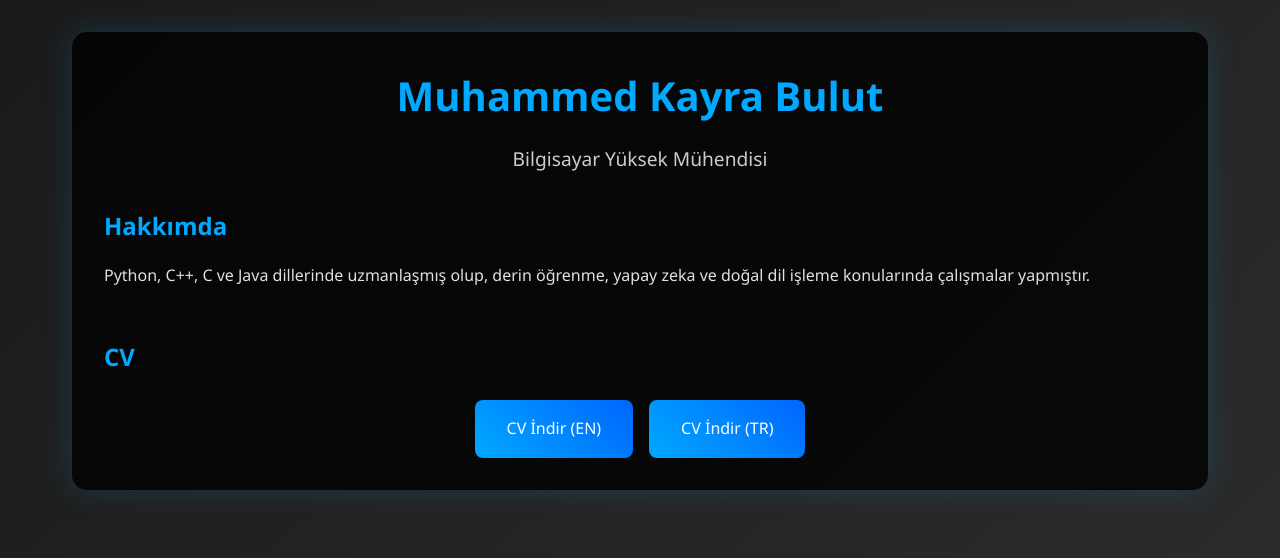
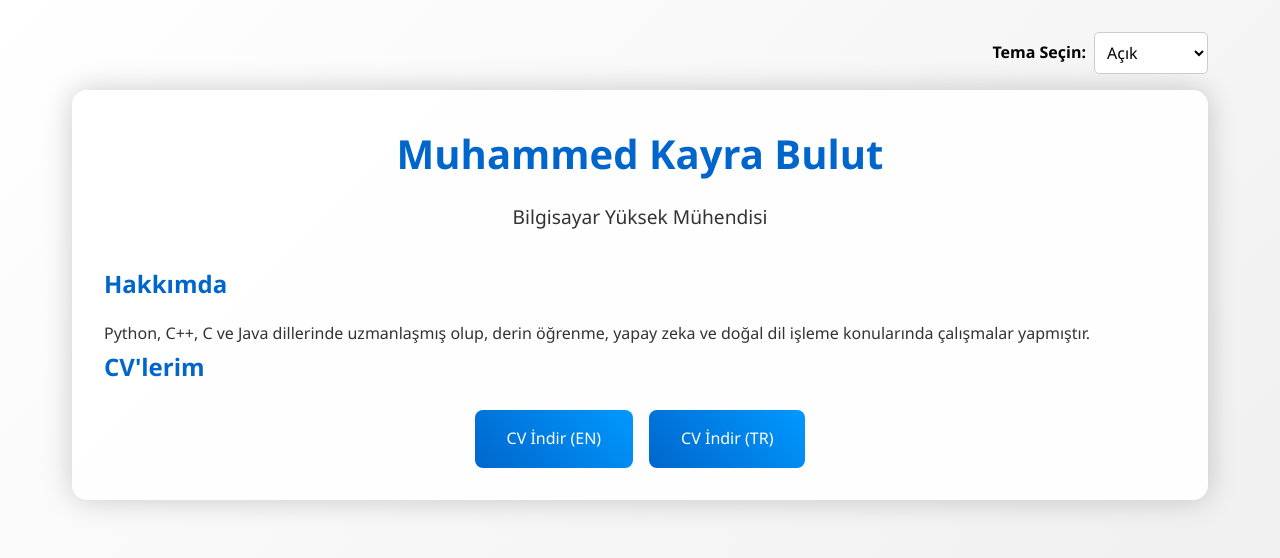
Before and after one commit to kaayra2000/kaayra2000.github.io, a plain HTML site: page index.html in a window 1280 px wide. Drawn offline with Linux system fonts and the light colour scheme.

Commit message:
tema seçme özelliği eklendi

```diff
--- a/css/main.css
+++ b/css/main.css
@@ -1,3 +1,68 @@
+/* Varsayılan Tema Değişkenleri */
+:root {
+    --background-gradient: linear-gradient(135deg, #f0f0f0, #e0e0e0);
+    --text-color: #000000;
+    --card-background: rgba(255, 255, 255, 0.8);
+    --heading-color: #0066cc;
+    --subtitle-color: #333333;
+    --bio-text-color: #333333;
+    --link-background: linear-gradient(45deg, #0066cc, #0099ff);
+}
+
+/* Tema Stilleri */
+/* Varsayılan Tema Değişkenleri */
+body {
+    --background-gradient: linear-gradient(135deg, #f0f0f0, #e0e0e0);
+    --text-color: #000000;
+    --card-background: rgba(255, 255, 255, 0.8);
+    --heading-color: #0066cc;
+    --subtitle-color: #333333;
+    --bio-text-color: #333333;
+    --link-background: linear-gradient(45deg, #0066cc, #0099ff);
+}
+
+/* Tema Stilleri */
+body.light {
+    --background-gradient: linear-gradient(135deg, #ffffff, #eeeeee);
+    --text-color: #000000;
+    --card-background: rgba(255, 255, 255, 0.9);
+    --heading-color: #0066cc;
+    --subtitle-color: #333333;
+    --bio-text-color: #333333;
+    --link-background: linear-gradient(45deg, #0066cc, #0099ff);
+}
+
+body.medium-light {
+    --background-gradient: linear-gradient(135deg, #dcdcdc, #c0c0c0);
+    --text-color: #111111;
+    --card-background: rgba(240, 240, 240, 0.9);
+    --heading-color: #0055aa;
+    --subtitle-color: #222222;
+    --bio-text-color: #222222;
+    --link-background: linear-gradient(45deg, #0055aa, #0077cc);
+}
+
+body.medium-dark {
+    --background-gradient: linear-gradient(135deg, #3a3a3a, #2d2d2d);
+    --text-color: #e0e0e0;
+    --card-background: rgba(60, 60, 60, 0.9); /* Rengi biraz açtık */
+    --heading-color: #00aaff;
+    --subtitle-color: #dddddd; /* Daha açık renk */
+    --bio-text-color: #dddddd; /* Daha açık renk */
+    --link-background: linear-gradient(45deg, #0077cc, #0099ee);
+}
+
+body.dark {
+    --background-gradient: linear-gradient(135deg, #1a1a1a, #0d0d0d);
+    --text-color: #ffffff;
+    --card-background: rgba(30, 30, 30, 0.9); /* Rengi biraz açtık */
+    --heading-color: #00ccff;
+    --subtitle-color: #cccccc; /* Daha açık renk */
+    --bio-text-color: #cccccc; /* Daha açık renk */
+    --link-background: linear-gradient(45deg, #0099ff, #00ccff);
+}
+
+/* Genel Stiller */
 * {
     margin: 0;
     padding: 0;
@@ -6,10 +71,33 @@
 }
 
 body {
-    background: linear-gradient(135deg, #1a1a1a, #2d2d2d);
-    color: #ffffff;
+    background: var(--background-gradient);
+    color: var(--text-color);
     min-height: 100vh;
     line-height: 1.6;
+}
+
+/* Tema Seçici Stilleri */
+.theme-selector {
+    display: flex;
+    justify-content: flex-end; /* Sağ tarafa hizala */
+    align-items: center;
+    margin-bottom: 1rem; /* Alt boşluk ekle */
+    /* position: absolute; özelliğini kaldırın */
+}
+
+.theme-selector label {
+    margin-right: 0.5rem;
+    font-weight: bold;
+}
+
+#theme-select {
+    padding: 0.5rem;
+    font-size: 1rem;
+    border-radius: 5px;
+    border: 1px solid #ccc;
+    background-color: #fff;
+    color: #000; /* Metin rengini siyah yap */
 }
 
 .container {
@@ -19,45 +107,38 @@ body {
 }
 
 .profile-card {
-    background: rgba(0, 0, 0, 0.8);
+    background: var(--card-background);
     border-radius: 15px;
     padding: 2rem;
-    box-shadow: 0 0 30px rgba(0, 168, 255, 0.2);
+    box-shadow: 0 0 30px rgba(0, 0, 0, 0.2);
     animation: fadeIn 1s ease-out;
 }
 
 h1 {
-    color: #00a8ff;
+    color: var(--heading-color);
     font-size: 2.5rem;
     margin-bottom: 1rem;
     text-align: center;
 }
 
 .subtitle {
-    color: #cccccc;
+    color: var(--subtitle-color);
     font-size: 1.2rem;
     text-align: center;
     margin-bottom: 2rem;
 }
 
-.info-section {
-    margin: 2rem 0;
-}
-
-h2 {
-    color: #00a8ff;
+.info-section h2,
+.cv-section h2 {
+    color: var(--heading-color);
     margin-bottom: 1rem;
     font-size: 1.5rem;
 }
 
 .bio-text {
-    color: #e0e0e0;
+    color: var(--bio-text-color);
     line-height: 1.8;
     text-align: justify;
-}
-
-.cv-section {
-    margin-top: 3rem;
 }
 
 .cv-links {
@@ -69,7 +150,7 @@ h2 {
 
 .cv-link {
     padding: 1rem 2rem;
-    background: linear-gradient(45deg, #00a8ff, #0066ff);
+    background: var(--link-background);
     color: white;
     text-decoration: none;
     border-radius: 8px;
--- a/index.html
+++ b/index.html
@@ -8,6 +8,17 @@
 </head>
 <body>
     <div class="container">
+        <!-- Tema Seçici -->
+        <div class="theme-selector">
+            <label for="theme-select">Tema Seçin:</label>
+            <select id="theme-select">
+                <option value="light">Açık</option>
+                <option value="medium-light">Orta Açık</option>
+                <option value="medium-dark">Orta Koyu</option>
+                <option value="dark">Koyu</option>
+            </select>
+        </div>
+
         <div class="profile-card">
             <h1 id="name">Yükleniyor...</h1>
             <p id="title" class="subtitle"></p>
@@ -16,7 +27,7 @@
                 <p id="bio" class="bio-text"></p>
             </div>
             <div class="cv-section">
-                <h2>CV</h2>
+                <h2>CV'lerim</h2>
                 <div id="cv-links" class="cv-links"></div>
             </div>
         </div>
--- a/js/main.js
+++ b/js/main.js
@@ -32,5 +32,25 @@ document.addEventListener('DOMContentLoaded', () => {
         }
     };
 
+    const applyTheme = (theme) => {
+        // Mevcut tema sınıflarını kaldır
+        document.body.classList.remove('light', 'medium-light', 'medium-dark', 'dark');
+        // Yeni temayı ekle
+        document.body.classList.add(theme);
+        // Tercihi kaydet
+        localStorage.setItem('theme', theme);
+    };
+
+    // Tema seçici olay dinleyicisi
+    const themeSelect = document.getElementById('theme-select');
+    themeSelect.addEventListener('change', (e) => {
+        applyTheme(e.target.value);
+    });
+
+    // Sayfa yüklendiğinde tema tercihini kontrol et
+    const savedTheme = localStorage.getItem('theme') || 'light';
+    themeSelect.value = savedTheme;
+    applyTheme(savedTheme);
+
     loadData();
 });
```
